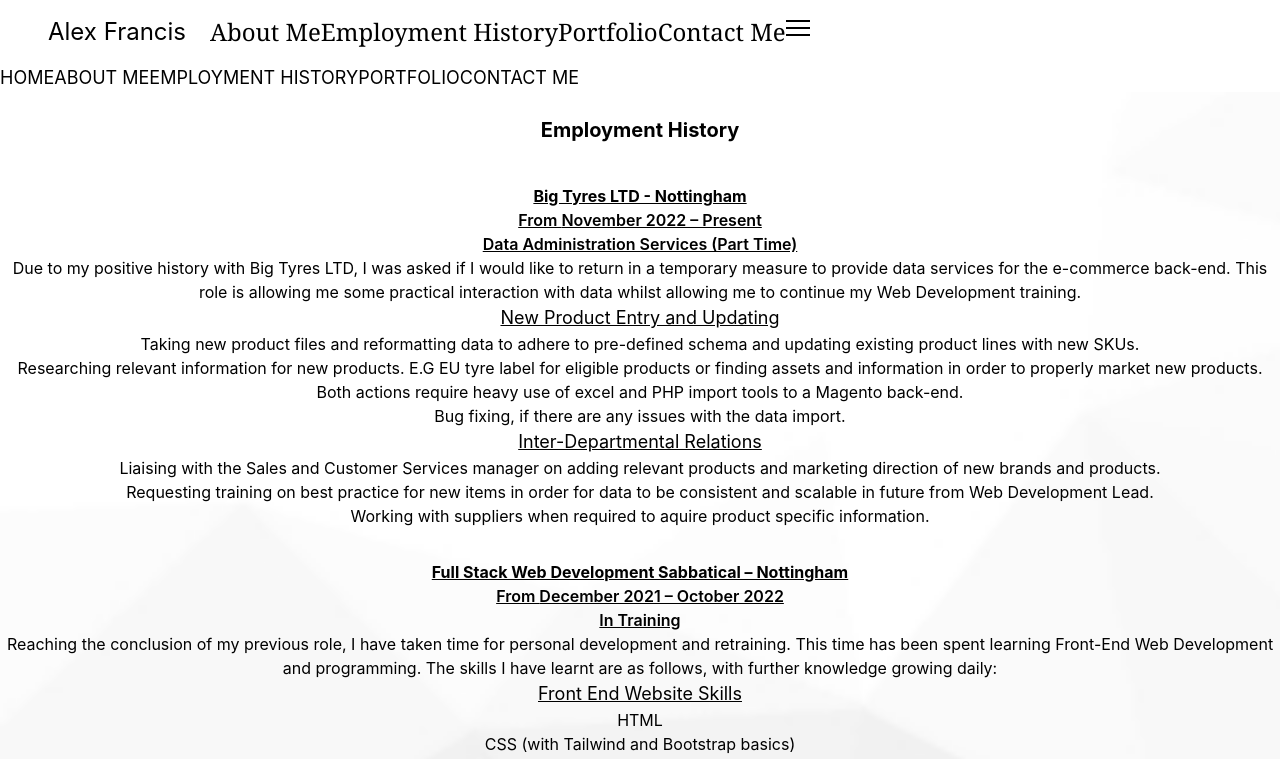
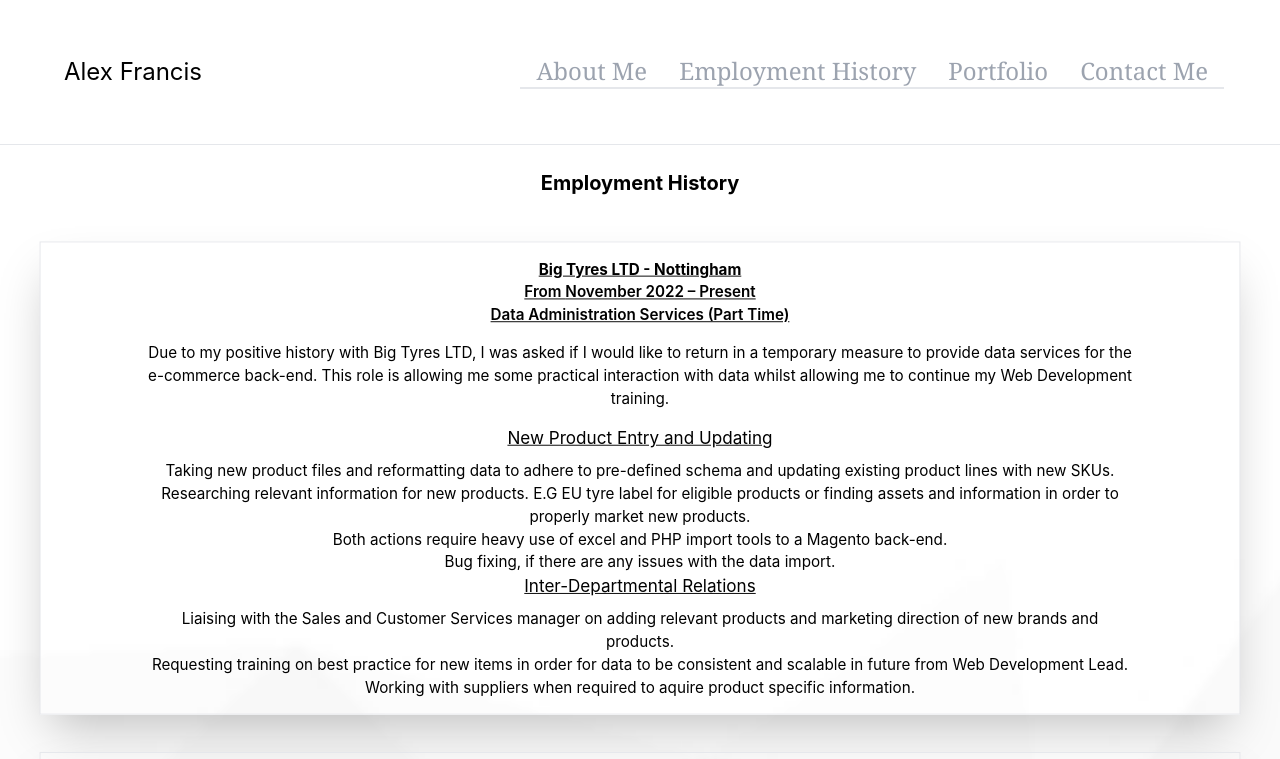
Before and after one commit to alexanderjamesfrancis/next-js-online-cv, a Next.js app: page /componants/employment_history/Employment_History in a window 1280 px wide. Shown: the top 759 px of the page. Built offline with nearby package versions, Linux system fonts and the light colour scheme.

Commit message:
Reworking project

```diff
--- a/componants/Employment_History_Componants/CardBuilder.js
+++ b/componants/Employment_History_Componants/CardBuilder.js
@@ -1,8 +1,10 @@
 import RoleList from "./RoleList";
 
 export default function CardBuilder(props) {
-  const builtCard = props.props.map((item, index) => {
-    //console.log(item.content);
+  //console.log(props);
+  const builtCard = props.props.map((item, index) =>
+  {
+
     return (
       <div key={index} className="space-y-2">
         <h4 className="text-lg underline underline-offset-1">{item.header}</h4>
--- a/pages/componants/employment_history/Employment_History.js
+++ b/pages/componants/employment_history/Employment_History.js
@@ -17,7 +17,7 @@ export default function Employment_History() {
 
   useEffect(() => {
     fetchdata();
-    //console.log("Things");
+
   }, []);
 
   //setData(employment_data())
--- a/pages/componants/portfolio/Portfolio.js
+++ b/pages/componants/portfolio/Portfolio.js
@@ -1,6 +1,6 @@
-import Header from "../page_defaults/Header";
-import Footer from "../page_defaults/Footer";
-import CardBuilder from "./portfolio componants/portfolio_card_builder";
+import Header from "../../../componants/page_defaults/Header";
+import Footer from "../../../componants/page_defaults/Footer";
+import CardBuilder from "../../../componants/portfolio componants/portfolio_card_builder";
 import { useState, useEffect } from "react";
 
 
--- a/pages/index.js
+++ b/pages/index.js
@@ -1,9 +1,7 @@
+import Header from "../componants/page_defaults/Header";
 import Footer from "../componants/page_defaults/Footer";
-import Header from "../componants/page_defaults/Header";
-import Head from "next/head";
-import Image from "next/image";
 import styles from "../styles/Home.module.css";
-import MainHome from "./componants/home/Home";
+import MainHome from "../componants/home/Home";
 
 export default function Home() {
   //const data = employment_data()
--- a/tailwind.config.js
+++ b/tailwind.config.js
@@ -2,7 +2,8 @@
 module.exports = {
   content: [
     "./pages/**/*.{js,ts,jsx,tsx}",
-    "./components/**/*.{js,ts,jsx,tsx}",
+    "./componants/**/*.{js,ts,jsx,tsx}",
+
   ],
   theme: {
     extend: {
```
Also changed, not shown: pages/componants/about_me/AboutMe.js (+5 -5 lines), componants/home/Home.js (renamed from pages/componants/home/Home.js).
